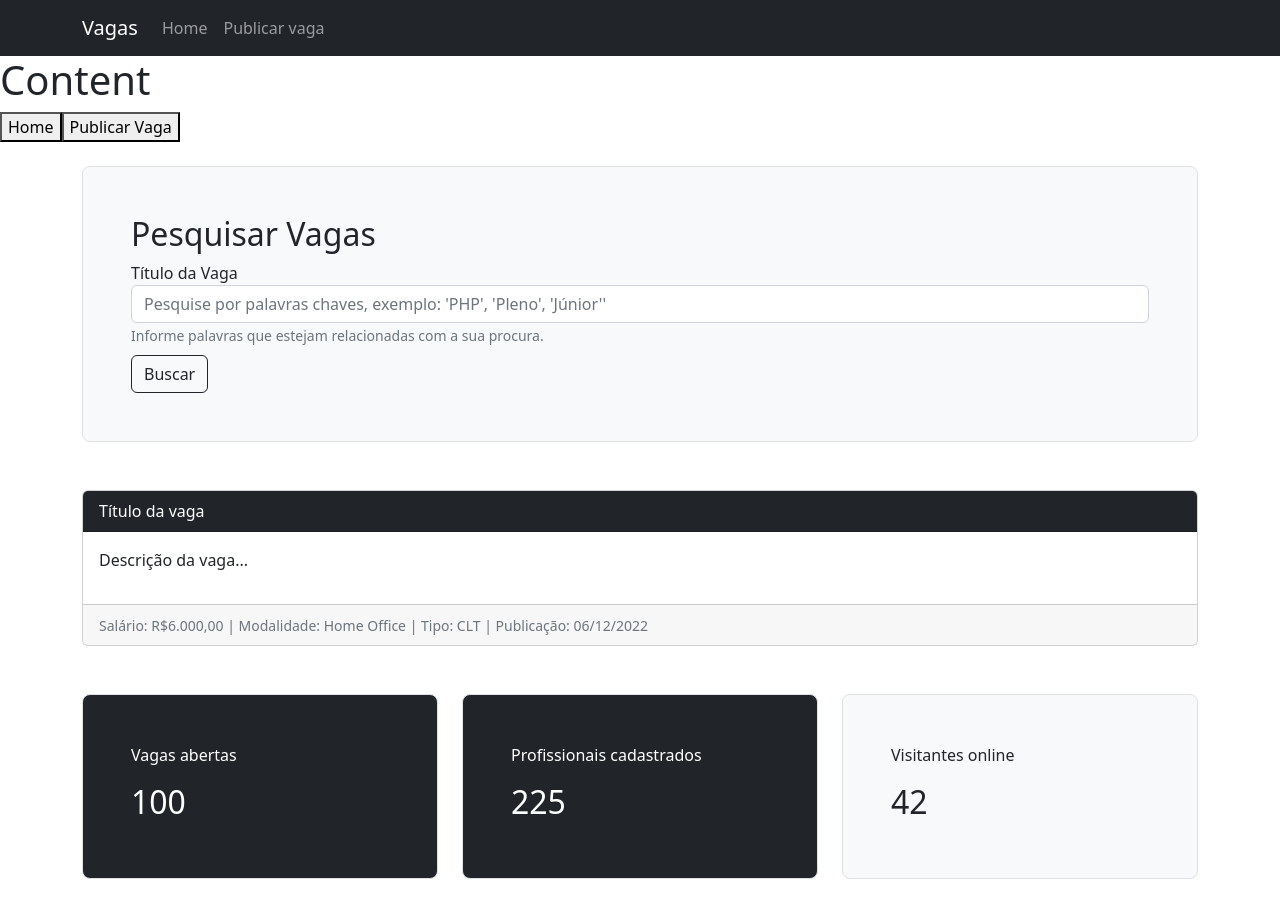
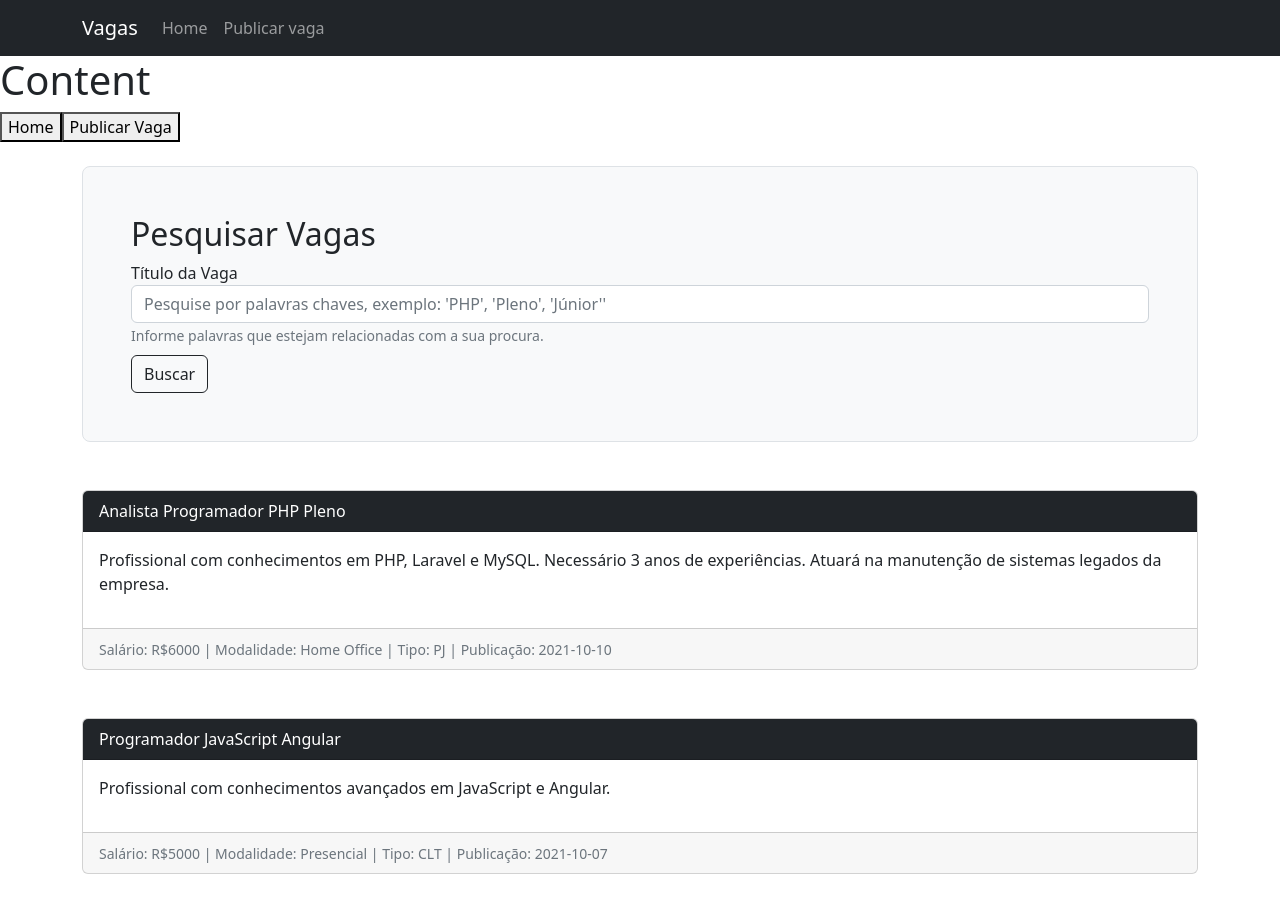
Before and after one commit to JuanSavedra/Vacancies, a Vue app: page / in a window 1280 px wide. Shown: the top 920 px of the page. Built offline with nearby package versions, Linux system fonts and the light colour scheme.

Commit message:
listing vacancies

```diff
--- a/src/components/comuns/Vacancy.vue
+++ b/src/components/comuns/Vacancy.vue
@@ -1,17 +1,20 @@
 <template>
   <div class="card">
-    <div class="card-header bg-dark text-white">Título da vaga</div>
+    <div class="card-header bg-dark text-white">{{title}}</div>
     <div class="card-body">
-      <p>Descrição da vaga...</p>
+      <p>{{description}}</p>
     </div>
     <div class="card-footer">
-      <small class="text-muted">Salário: R$6.000,00 | Modalidade: Home Office | Tipo: CLT | Publicação: 06/12/2022</small>
+      <small class="text-muted">
+        Salário: R${{salary}} | Modalidade: {{model}} | Tipo: {{type}} | Publicação: {{publicationDate}}
+      </small>
     </div>
   </div>
 </template>
 
 <script>
   export default {
-    name: "Vacancy"
+    name: "Vacancy",
+    props: ['title', 'description', 'salary', 'model', 'type', 'publicationDate']
   }
 </script>
--- a/src/components/views/Home.vue
+++ b/src/components/views/Home.vue
@@ -5,22 +5,42 @@
         <SearchVacancy />
       </div>
     </div>
-
-    <div class="row mt-5">
+    <div class="row mt-5" v-for="(vacancy, index) in vacancys" v-bind:key="index">
       <div class="col">
-        <Vacancy />
+        <Vacancy
+          v-bind:title="vacancy.title"
+          v-bind:description="vacancy.description"
+          v-bind:salary="vacancy.salary"
+          v-bind:model="vacancy.model"
+          v-bind:type="vacancy.type"
+          v-bind:publicationDate="vacancy.publicationDate"
+        />
       </div>
     </div>
-
     <div class="row mt-5">
       <div class="col-4">
-        <Indicator title="Vagas abertas" indicator="100" bg="bg-dark" color="text-white"/>
+        <Indicator
+          title="Vagas abertas"
+          indicator="100"
+          bg="bg-dark"
+          color="text-white"
+        />
       </div>
       <div class="col-4">
-        <Indicator title="Profissionais cadastrados" indicator="225" bg="bg-dark" color="text-white" />
+        <Indicator
+          title="Profissionais cadastrados"
+          indicator="225"
+          bg="bg-dark"
+          color="text-white"
+        />
       </div>
       <div class="col-4">
-        <Indicator title="Visitantes online" v-bind:indicator="usersOnline" bg="bg-light" color="text-dark" />
+        <Indicator
+          title="Visitantes online"
+          v-bind:indicator="usersOnline"
+          bg="bg-light"
+          color="text-dark"
+        />
       </div>
     </div>
   </div>
@@ -39,7 +59,54 @@
       Vacancy
     },
     data: () => ({
-      usersOnline: 0
+      usersOnline: 0,
+      vacancys: [
+        {
+          id: 1,
+          title: 'Analista Programador PHP Pleno',
+          description: 'Profissional com conhecimentos em PHP, Laravel e MySQL. Necessário 3 anos de experiências. Atuará na manutenção de sistemas legados da empresa.',
+          salary: 6000,
+          model: 'Home Office',
+          type: 'PJ',
+          publicationDate: '2021-10-10'
+        },
+        {
+          id: 2,
+          title: 'Programador JavaScript Angular',
+          description: 'Profissional com conhecimentos avançados em JavaScript e Angular.',
+          salary: 5000,
+          model: 'Presencial',
+          type: 'CLT',
+          publicationDate: '2021-10-07'
+        },
+        {
+          id: 3,
+          title: 'Programador JavaScript Vue',
+          description: 'Profissional com conhecimentos avançados em JavaScript e Vue.',
+          salary: 5000,
+          model: 'Home Office',
+          type: 'CLT',
+          publicationDate: '2021-10-06'
+        },
+        {
+          id: 4,
+          title: 'Analista de Banco de Dados Sênior',
+          description: 'Domínio dos bancos de dados SQL Server, Oracle, Postgre e MySQL',
+          salary: 9000,
+          model: 'Presencial',
+          type: 'PJ',
+          publicationDate: '2021-10-06'
+        },
+        {
+          id: 5,
+          title: 'Programador Web Júnior',
+          description: 'Conhecimentos básicos em HTML, CSS, JavaScript, Bootstrap, PHP e MySQL',
+          salary: 3000,
+          model: 'Presencial',
+          type: 'CLT',
+          publicationDate: '2021-10-05'
+        }
+      ]
     }),
     methods: {
       getUsersOnline() {
```
